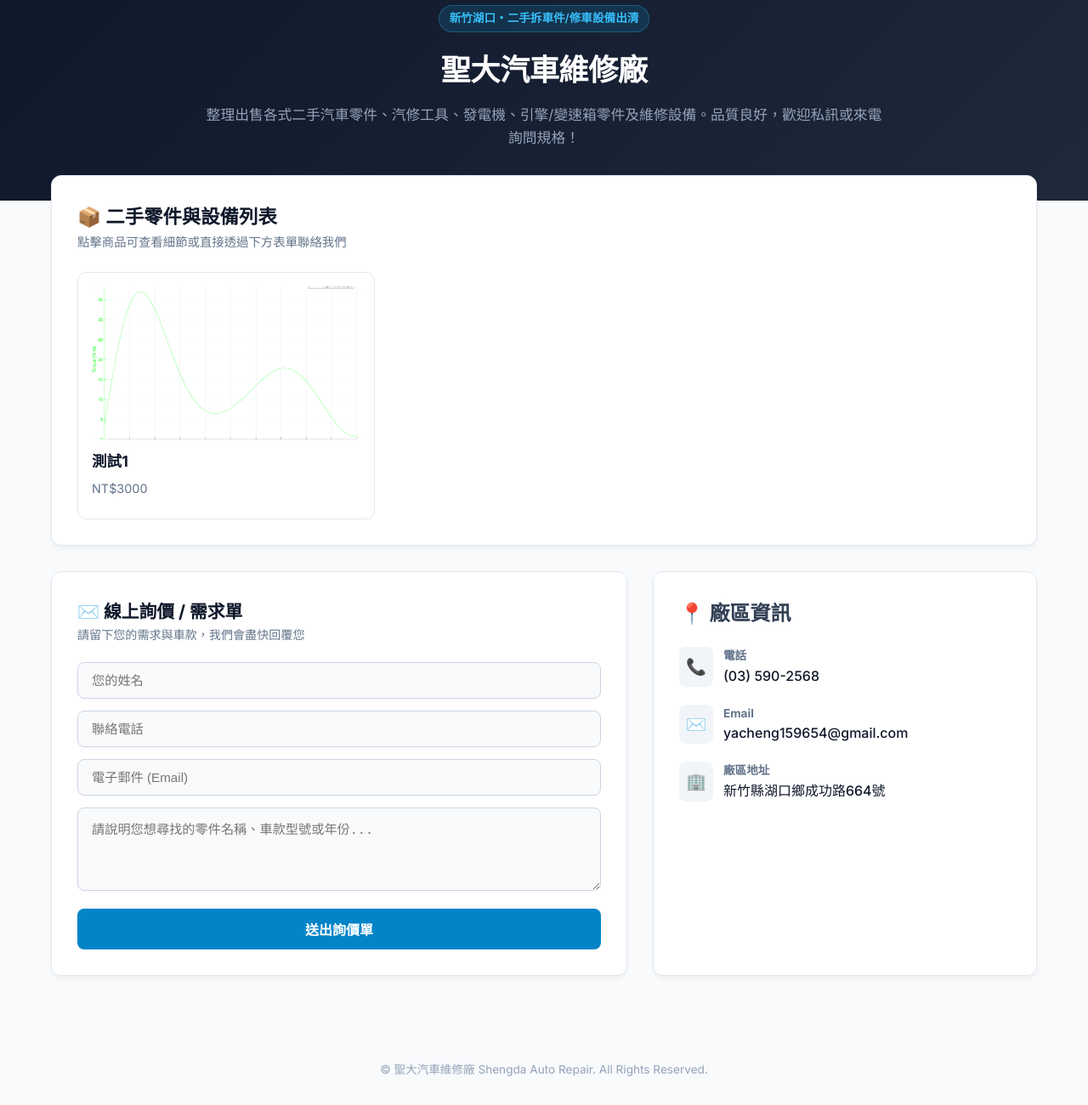
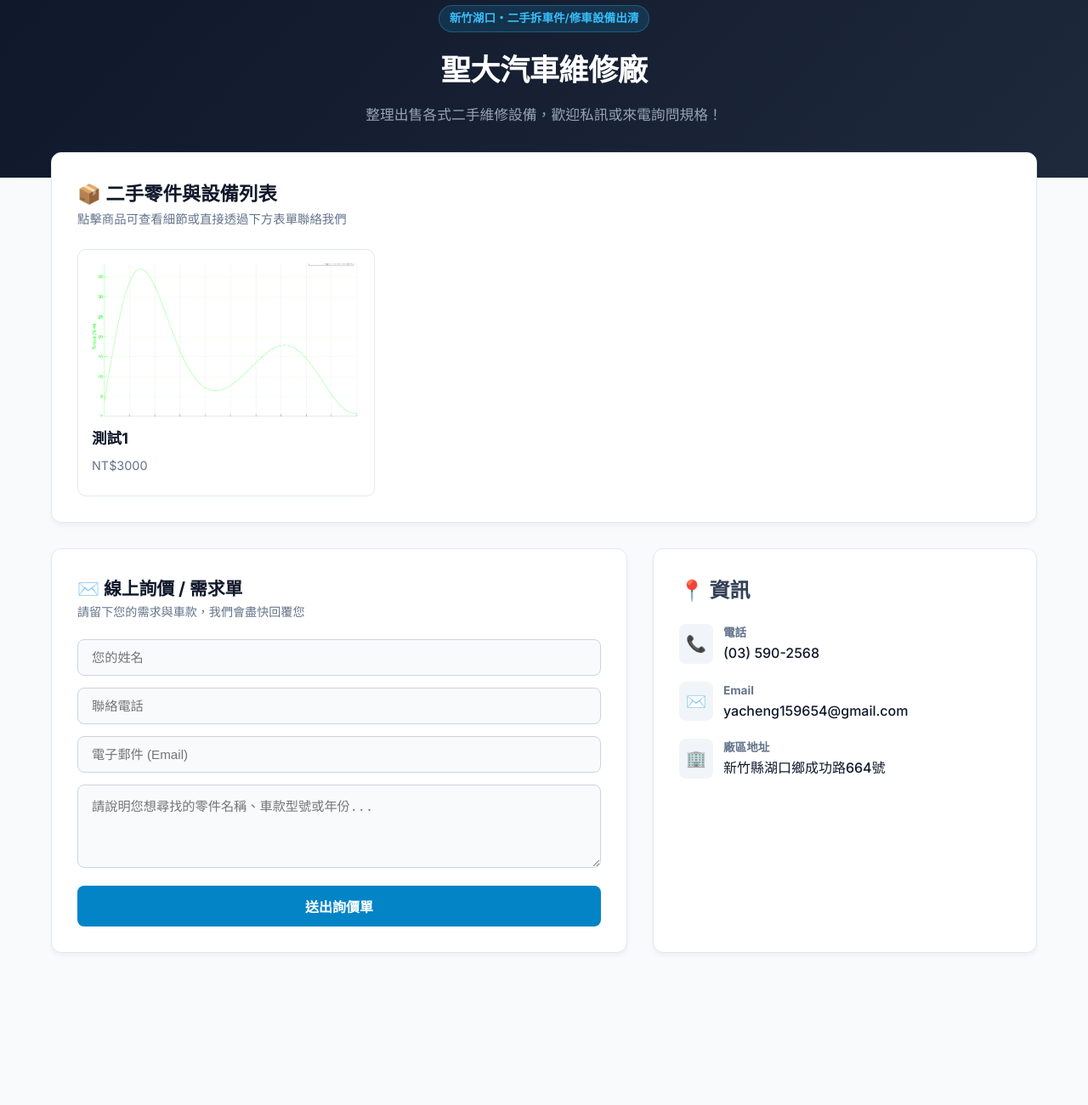
Before and after one commit to yacheng159654-sys/shengda-auto-parts, a plain HTML site: page index.html in a window 1280 px wide. Shown: the part 54-1354 px from the top of the page at 85% size. After the commit the page ends 1245 px from the top, so only its background shows below. Drawn offline with Linux system fonts and the light colour scheme.

Commit message:
Update index.html

```diff
--- a/index.html
+++ b/index.html
@@ -20,7 +20,7 @@
     <div class="header-content">
       <span class="badge">新竹湖口・二手拆車件/修車設備出清</span>
       <h1>聖大汽車維修廠</h1>
-      <p>整理出售各式二手汽車零件、汽修工具、發電機、引擎/變速箱零件及維修設備。品質良好，歡迎私訊或來電詢問規格！</p>
+      <p>整理出售各式二手維修設備，歡迎私訊或來電詢問規格！</p>
     </div>
   </header>
 
@@ -61,7 +61,7 @@
 
       <!-- 聯絡資訊 -->
       <section class="section-block contact-info">
-        <h2>📍 廠區資訊</h2>
+        <h2>📍 資訊</h2>
         <div class="info-list">
           <div class="info-item">
             <span class="icon">📞</span>
@@ -91,10 +91,6 @@
 
   </main>
 
-  <footer>
-    <p>© 聖大汽車維修廠 Shengda Auto Repair. All Rights Reserved.</p>
-  </footer>
-
   <script src="js/products.js"></script>
 
 </body>
```
